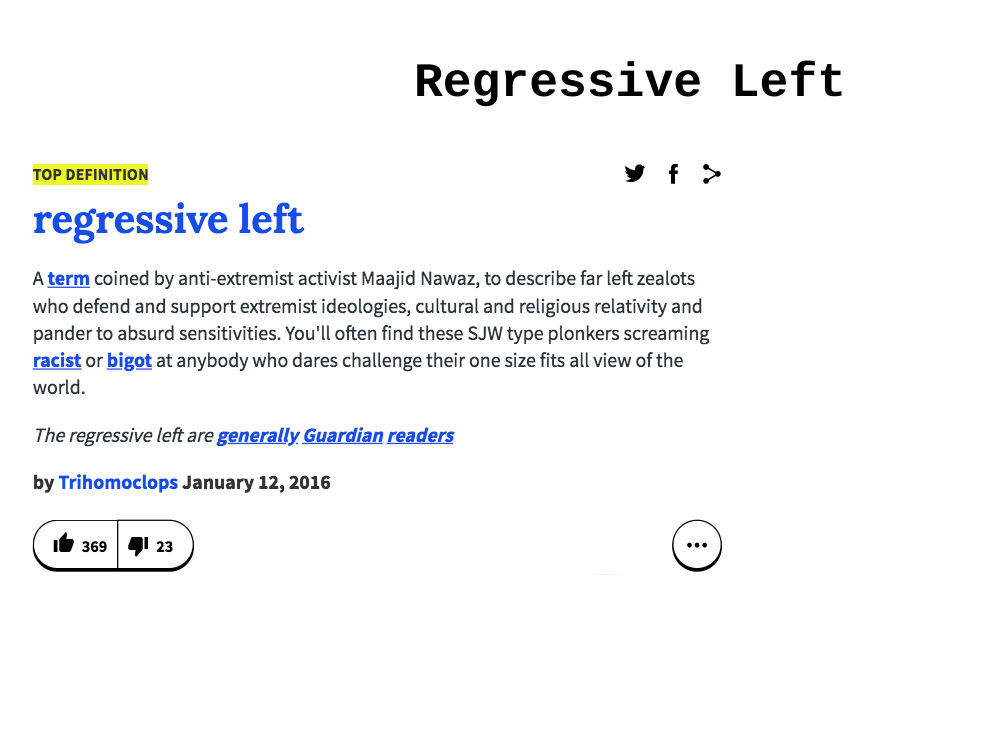
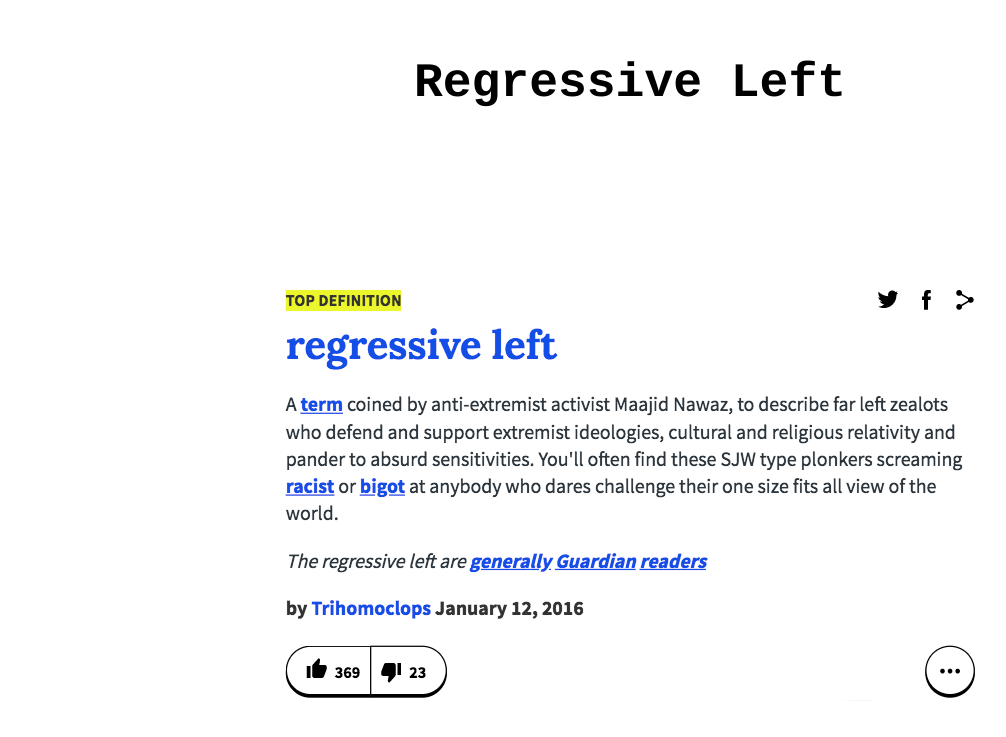
Before and after one commit to regressiveleft/regressiveleft.github.io, a plain HTML site: page index.html in a window 1280 px wide. Shown: the part 117-854 px from the top of the page, without its empty margins (10-1016 px from the left). Before the commit the page ends 800 px from the top, so only its background shows below. Drawn offline with Linux system fonts and the light colour scheme.

Commit message:
fixed index, added cname

```diff
--- a/index.html
+++ b/index.html
@@ -10,8 +10,12 @@
 <br>
 <br>
 <br>
-<h1><font face = "Courier"; font size="+6"><center>Regressive Left</center></font></h1>
-<a href ="https://www.urbandictionary.com/define.php?term=regressive%20left"><img src="regressiveLeft.png" alt="regressiveLeft"></a>
+<h1><font face = "Courier"; font size="+6"><center>Regressive Left</center></font></h>
+<br>
+<br>
+<br>
+<br>
+<center><a href ="https://www.urbandictionary.com/define.php?term=regressive%20left"><img src="regressiveLeft.png" alt="regressiveLeft"></a></center>
 <br>
 <br>
 <br>
```
Also changed, not shown: 1 other file.
